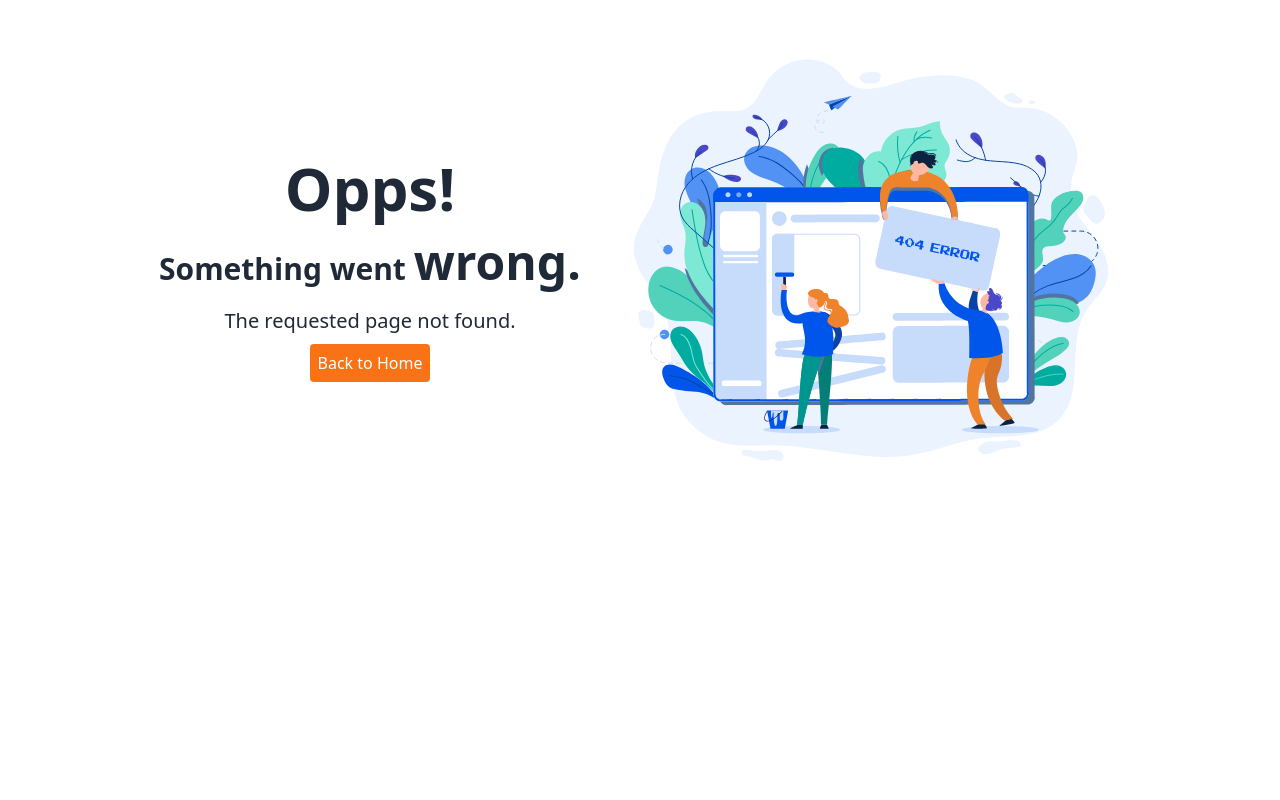
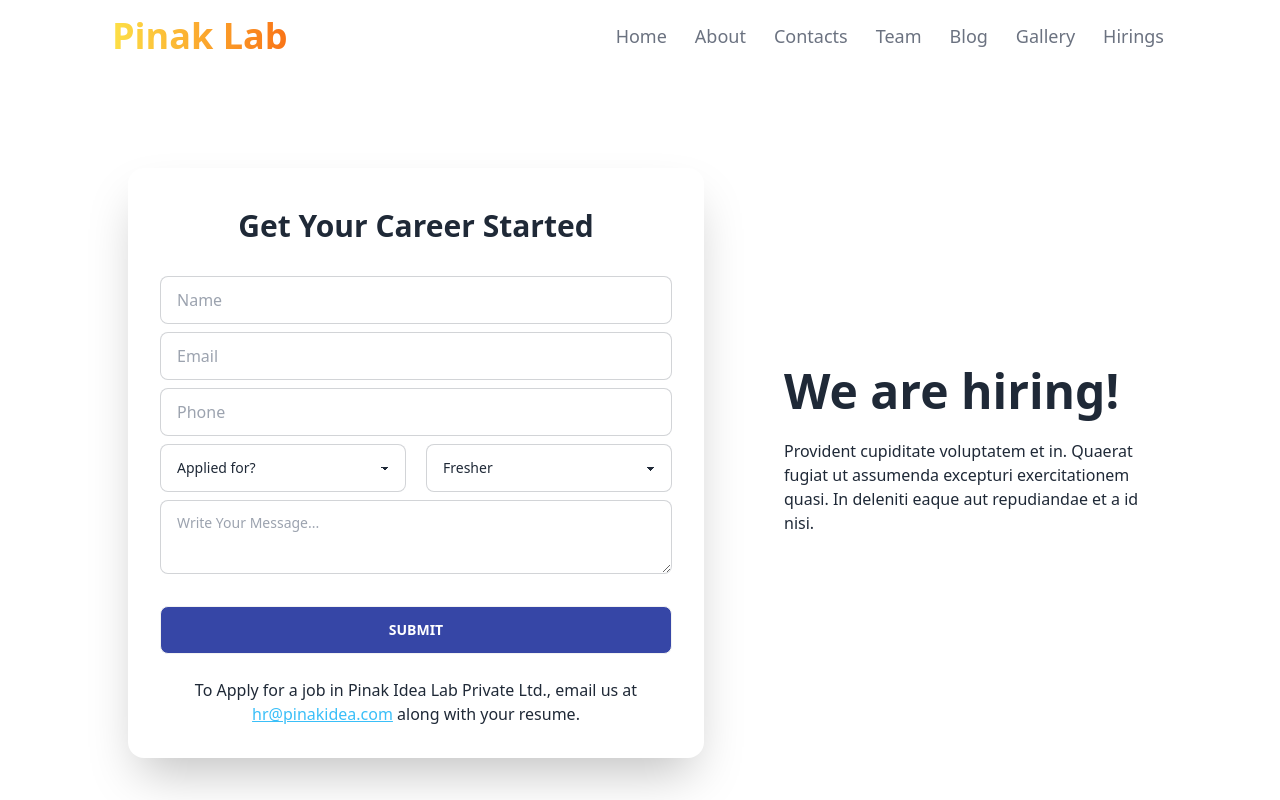
Before and after one commit to shaikat17/pinak, a React (Vite) app: page /hirings in a window 1280 px wide. Before the commit this address had no page. Shown: the top 800 px of the page. Built offline with nearby package versions, Linux system fonts and the light colour scheme.

Commit message:
Created Hirings Page

```diff
--- a/src/Routes/routes.jsx
+++ b/src/Routes/routes.jsx
@@ -7,6 +7,7 @@ import ContactUs from "../pages/ContactUs";
 import ErrorPage from "../pages/ErrorPage";
 import Team from "../pages/Team/Team";
 import AboutUs from "../pages/AboutUs";
+import Hirings from "../components/Hirings";
 
 
 export const router = createBrowserRouter([
@@ -38,6 +39,11 @@ export const router = createBrowserRouter([
 
           path: "/about-us",
           element: <AboutUs />
+        },
+        {
+
+          path: "/hirings",
+          element: <Hirings />
         }
       ]
     },
--- /dev/null
+++ b/src/components/Hirings.jsx
@@ -0,0 +1,53 @@
+
+
+const Hirings = () => {
+    return (
+        <div className="mx-8 lg:mx-28 my-10 lg:my-20">
+            <div className="hero">
+  <div className="hero-content flex-col lg:flex-row-reverse lg:gap-20">
+    <div className="text-center lg:text-left">
+      <h1 className="text-2xl lg:text-5xl font-bold">We are hiring!</h1>
+      <p className="py-6">Provident cupiditate voluptatem et in. Quaerat fugiat ut assumenda excepturi exercitationem quasi. In deleniti eaque aut repudiandae et a id nisi.</p>
+    </div>
+    <div className="card flex-shrink-0 w-full max-w-xl shadow-2xl bg-base-100">
+        <h2 className="text-xl lg:text-3xl font-bold mt-10 text-center">Get Your Career Started</h2>
+      <div className="card-body">
+        <div className="form-control">
+          <input type="text" placeholder="Name" className="input input-bordered" />
+        </div>
+        <div className="form-control">
+          <input type="text" placeholder="Email" className="input input-bordered" />
+        </div>
+        <div className="form-control">
+          <input type="text" placeholder="Phone" className="input input-bordered" />
+        </div>
+        <div className="flex gap-5">
+        <select className="select select-bordered w-full max-w-xs">
+            <option disabled selected>Applied for?</option>
+            <option>Front-end</option>
+            <option>Back-end</option>
+            <option>Full Stack</option>
+        </select>
+        <select className="select select-bordered w-full max-w-xs">
+            <option selected>Fresher</option>
+            <option>0 year</option>
+            <option>1 year</option>
+            <option>2 years</option>
+            <option>3 years</option>
+            <option>More than 3 years</option>
+        </select>
+        </div>
+        <textarea className="textarea textarea-bordered" placeholder="Write Your Message..."></textarea>
+        <div className="form-control mt-6">
+          <button className="btn bg-[#3646A6] text-white">Submit</button>
+        </div>
+        <p className="mt-4 text-center">To Apply for a job in Pinak Idea Lab Private Ltd., email us at <a className="text-info underline" href="">hr@pinakidea.com</a> along with your resume.</p>
+      </div>
+    </div>
+  </div>
+</div>
+        </div>
+    );
+};
+
+export default Hirings;
--- a/src/components/Shared/Navbar.jsx
+++ b/src/components/Shared/Navbar.jsx
@@ -3,12 +3,12 @@ import { Link } from "react-router-dom";
 const Navbar = () => {
     const menu = <>
             <li className="text-gray-500 hover:text-orange-500 hover:transition-all hover:duration-900 transition duration-900"><Link to='/'>Home</Link></li>
-            <li className="text-gray-500 hover:text-orange-500 hover:transition-all hover:duration-900 transition duration-900"><Link to=''>Products</Link></li>
             <li className="text-gray-500 hover:text-orange-500 hover:transition-all hover:duration-900 transition duration-900"><Link to='/about-us'>About</Link></li>
             <li className="text-gray-500 hover:text-orange-500 hover:transition-all hover:duration-900 transition duration-900"><Link to='/contact-us'>Contacts</Link></li>
             <li className="text-gray-500 hover:text-orange-500 hover:transition-all hover:duration-900 transition duration-900"><Link to='/team'>Team</Link></li>
             <li className="text-gray-500 hover:text-orange-500 hover:transition-all hover:duration-900 transition duration-900"><Link to='/blog'>Blog</Link></li>
             <li className="text-gray-500 hover:text-orange-500 hover:transition-all hover:duration-900 transition duration-900"><Link to='/gallery'>Gallery</Link></li>
+            <li className="text-gray-500 hover:text-orange-500 hover:transition-all hover:duration-900 transition duration-900"><Link to='/hirings'>Hirings</Link></li>
     </>
     return (
         <div >
--- a/src/pages/Gallery.jsx
+++ b/src/pages/Gallery.jsx
@@ -26,7 +26,7 @@ const Gallery = () => {
     <Helmet>
     <title>Pinak Idea Private Ltd. || Photo Gallery</title>
   </Helmet>
-    <div className="w-[90%] mx-auto mb-5">
+    <div className=" mx-8 lg:mx-28 my-10 lg:my-20">
         <h1 className="text-center text-4xl font-black">Our Memories</h1>
         <p className="mt-4 tracking-widest mb-10 text-center text-lg">Without memory, there is no healing. ...</p>
         <div className="photos">
```
